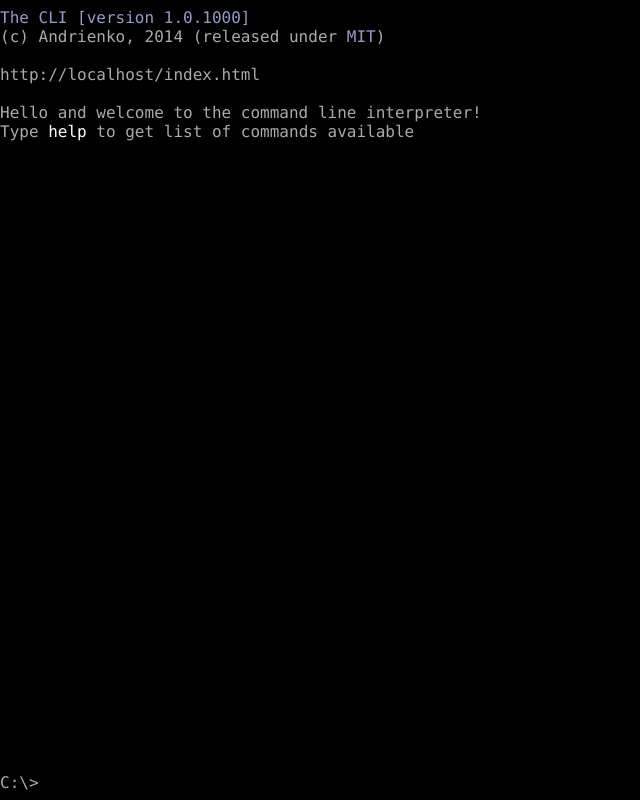
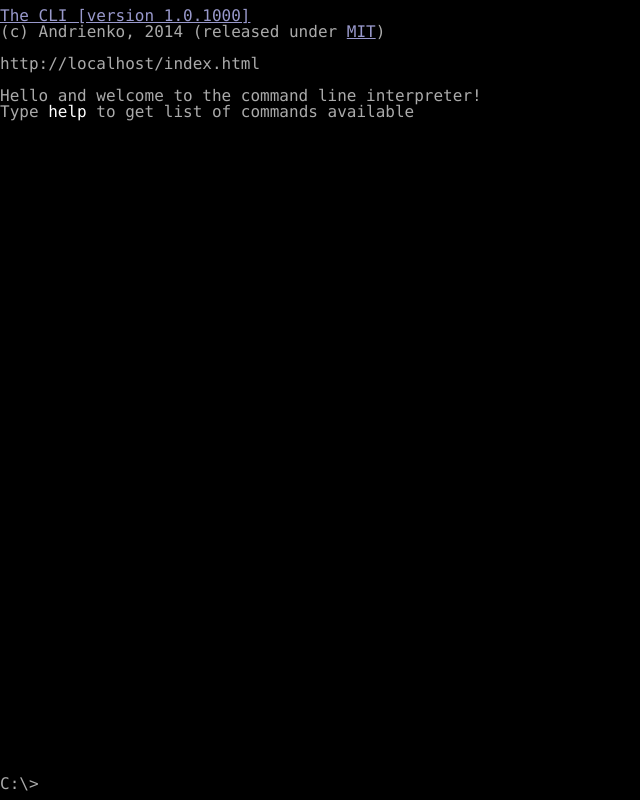
Before and after one commit to andrienko/js_cli, a plain HTML site: page index.html in a window 1280 px wide. Shown: the whole page, without its empty margins (0-640 px from the left). Drawn offline with Linux system fonts and the light colour scheme.

Commit message:
Line-height fixed

```diff
--- a/style.css
+++ b/style.css
@@ -8,7 +8,7 @@ body,html{
     margin: 0;
     padding: 0;
     height: 100%;
-    line-height: 1.25;
+
 }
 #cli_instance{
     -webkit-touch-callout: none;
@@ -28,7 +28,7 @@ body,html{
     border: none;
     white-space: pre-wrap;
     word-break:break-all;
-
+    line-height: 1;
     overflow: hidden;
     position: relative;
 
@@ -72,7 +72,6 @@ body,html{
 }
 
 #cli_instance a{
-    text-decoration: inherit;
     color:#99c;
 }
 
```
